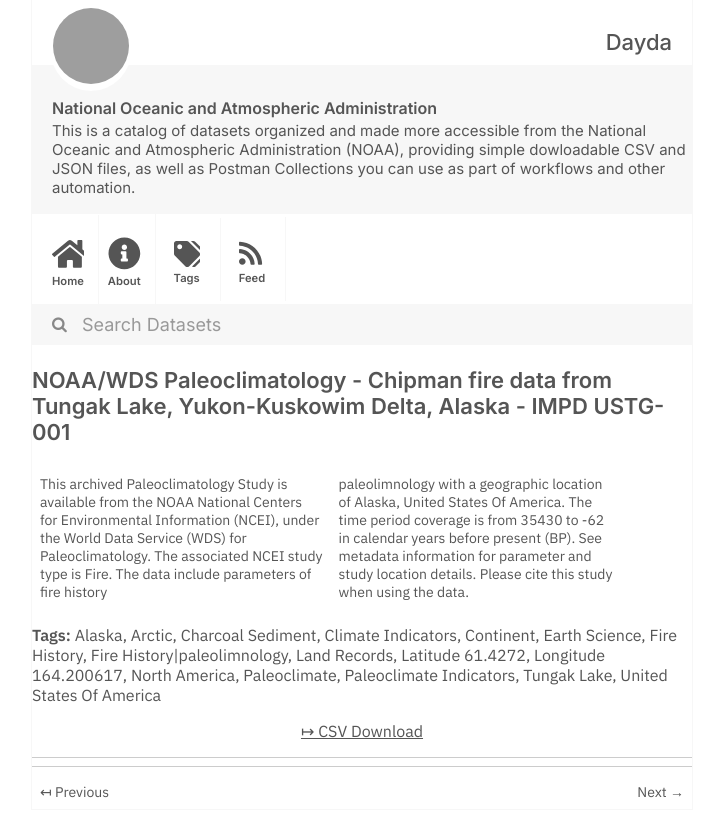
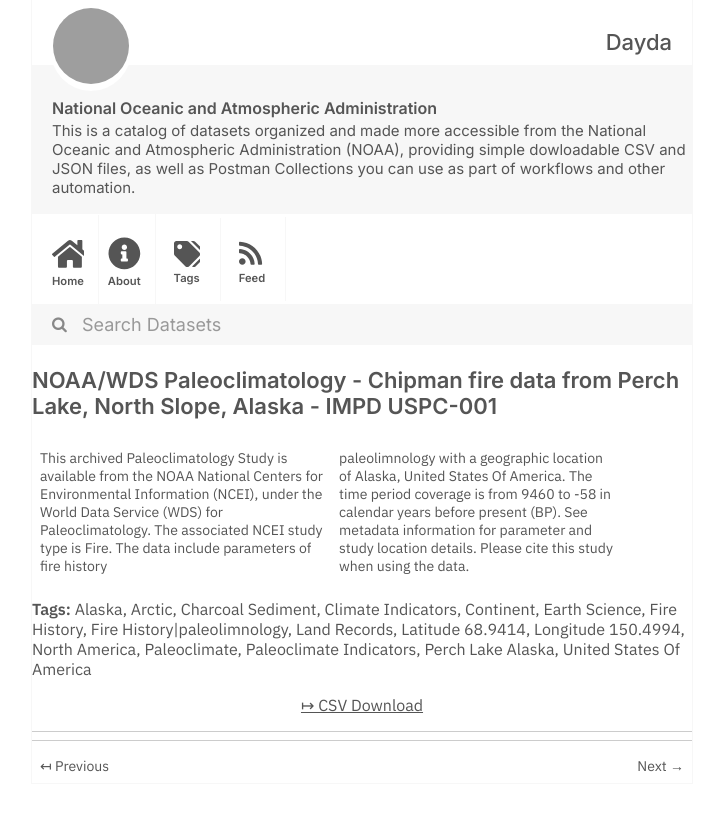
Before and after one commit to dayda-entities/national-oceanic-and-atmospheric-administration, a Jekyll site: the page built from _posts/2020-11-12-noaawds-paleoclimatology-chipm.md, in a window 1280 px wide, cut to the strip 0-837 px from the top of the page. Shown: the whole strip, without its empty margins (278-994 px from the left). Built offline with Jekyll 4.4.1, drawn with Linux system fonts in a browser that asks for light colours; grey boxes are pictures that could not be loaded.

Commit message:
Publish Data

```diff
--- a/_posts/2020-11-12-noaawds-paleoclimatology-chipm.md
+++ b/_posts/2020-11-12-noaawds-paleoclimatology-chipm.md
@@ -1,9 +1,9 @@
 ---
 title: >-
-  NOAA/WDS Paleoclimatology - Chipman fire data from Tungak Lake, Yukon-Kuskowim
-  Delta, Alaska - IMPD USTG-001
-created: '2020-11-12T06:06:26.622025'
-modified: '2020-12-18T23:16:03.606730'
+  NOAA/WDS Paleoclimatology - Chipman fire data from Perch Lake, North Slope,
+  Alaska - IMPD USPC-001
+created: '2020-11-12T05:52:58.489085'
+modified: '2020-12-18T23:32:50.267912'
 state: active
 type: dataset
 tags:
@@ -16,18 +16,18 @@ tags:
   - Fire History
   - Fire History|paleolimnology
   - Land Records
-  - Latitude 61.4272
-  - Longitude  164.200617
+  - Latitude 68.9414
+  - Longitude  150.4994
   - North America
   - Paleoclimate
   - Paleoclimate Indicators
-  - Tungak Lake
+  - Perch Lake Alaska
   - United States Of America
 groups: []
 csv_url: >-
-  https://www.ncei.noaa.gov/pub/data/paleo/firehistory/charcoal/northamerica/supplemental/ustg-001-charanalysis-results.csv
+  https://www.ncei.noaa.gov/pub/data/paleo/firehistory/charcoal/northamerica/supplemental/uspc-001-charanalysis-results.csv
 json_url: ''
 layout: post
 
 ---
-This archived Paleoclimatology Study is available from the NOAA National Centers for Environmental Information (NCEI), under the World Data Service (WDS) for Paleoclimatology. The associated NCEI study type is Fire. The data include parameters of fire history|paleolimnology with a geographic location of Alaska, United States Of America. The time period coverage is from 35430 to -62 in calendar years before present (BP). See metadata information for parameter and study location details. Please cite this study when using the data.
+This archived Paleoclimatology Study is available from the NOAA National Centers for Environmental Information (NCEI), under the World Data Service (WDS) for Paleoclimatology. The associated NCEI study type is Fire. The data include parameters of fire history|paleolimnology with a geographic location of Alaska, United States Of America. The time period coverage is from 9460 to -58 in calendar years before present (BP). See metadata information for parameter and study location details. Please cite this study when using the data.
```
